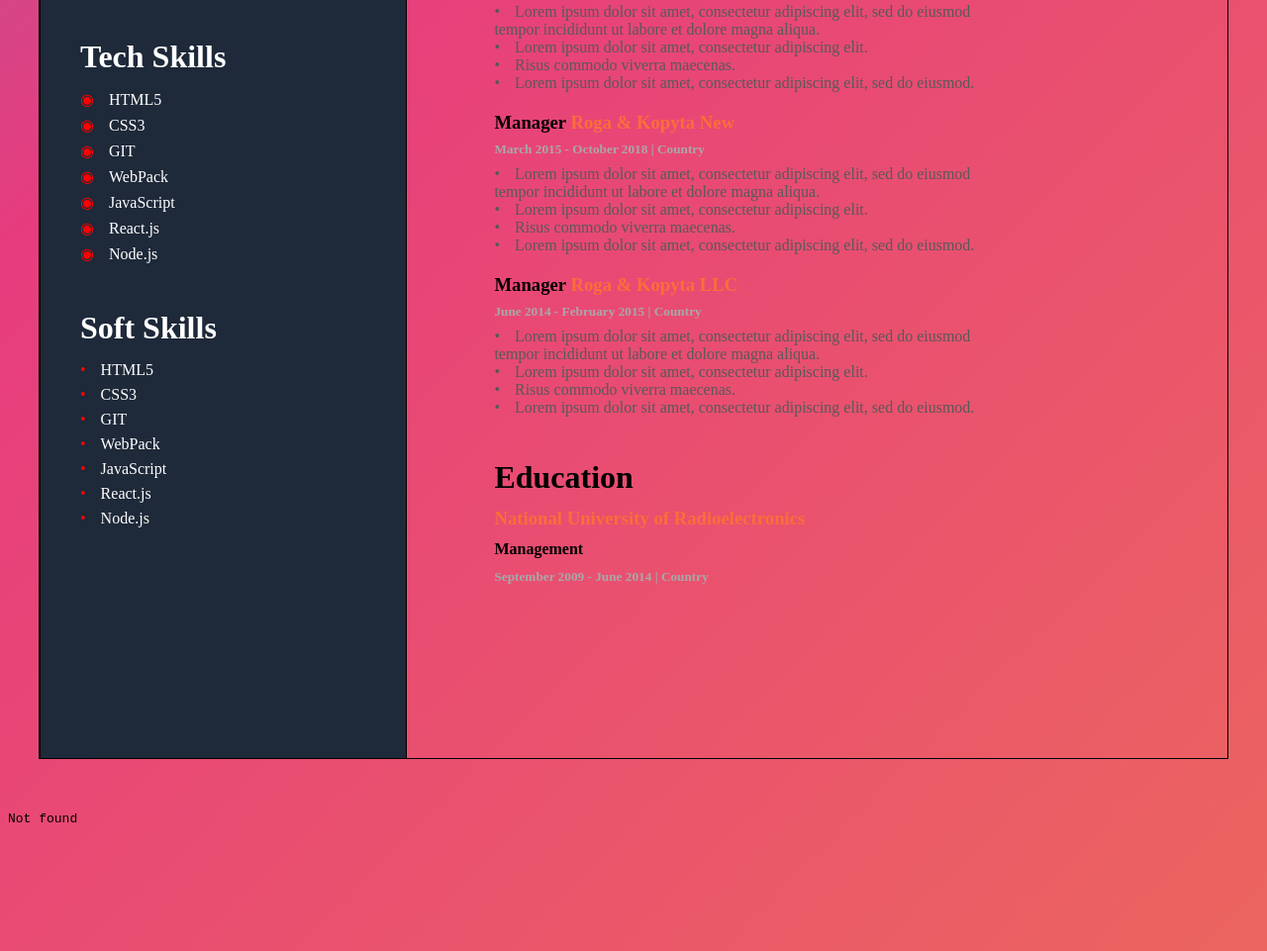
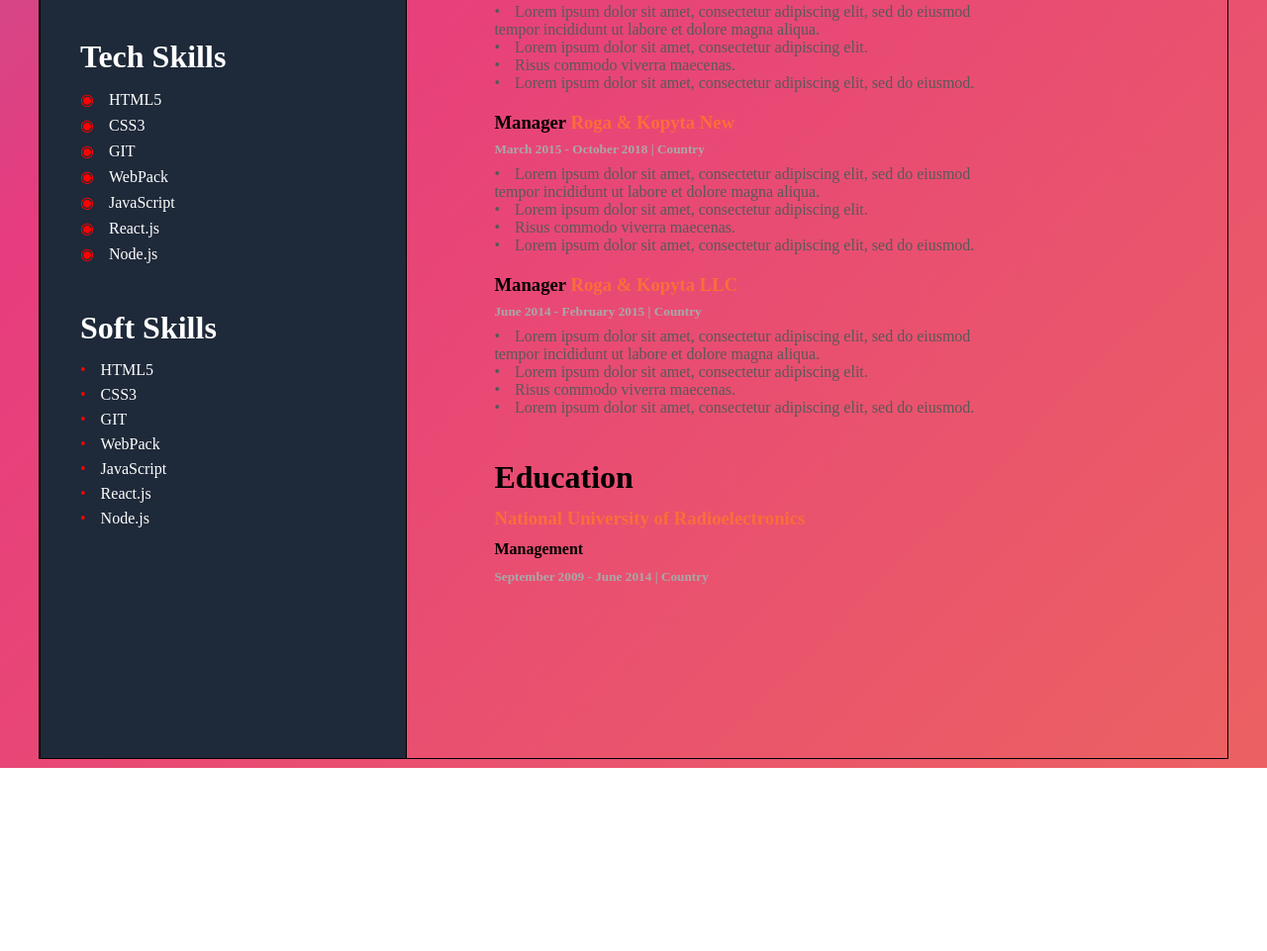
Before and after one commit to BogdanChumak96/cvGoIt, a plain HTML site: page index.html in a window 1280 px wide. Shown: the part 584-1545 px from the top of the page at 99% size. After the commit the page ends 1360 px from the top, so only its background shows below. Drawn offline with Linux system fonts and the light colour scheme.

Commit message:
Update index.html

```diff
--- a/index.html
+++ b/index.html
@@ -138,6 +138,6 @@
                 </div>
             </div>
         </div>
-<embed src="/music/3495.mp3" loop="true" autostart="true">
+<!-- <embed src="/music/3495.mp3" loop="true" autostart="true">  -->
     </body>
 </html>
```
